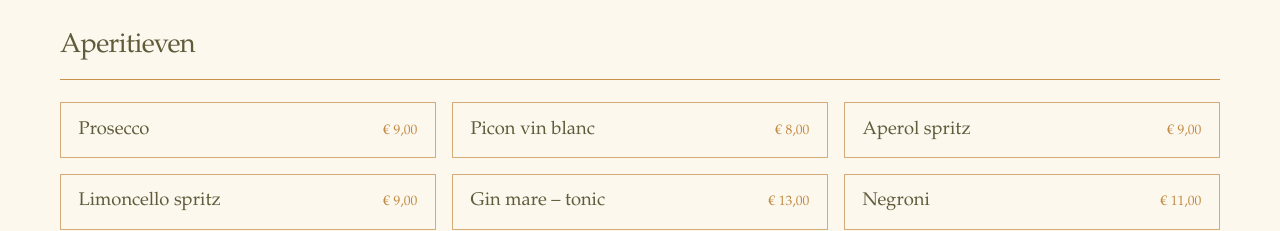
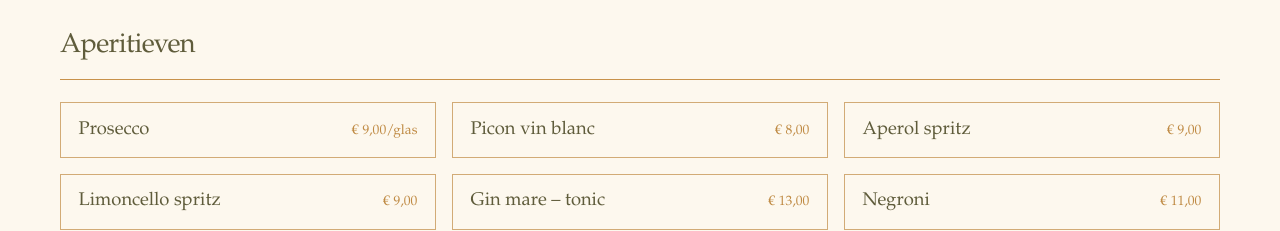
Before and after one commit to LyttleDevelopment/trattoria-la-nonna, a Next.js app: page /menu in a window 1280 px wide. Shown: the part 2920-3151 px from the top of the page. Built offline with nearby package versions, Linux system fonts and the light colour scheme.

Commit message:
update MenuExperience component and menu data to include priceUnit for menu items

```diff
--- a/components/MenuExperience.tsx
+++ b/components/MenuExperience.tsx
@@ -18,6 +18,7 @@ type ShortlistItem = {
     name: string;
     category: string;
     price: number;
+    priceUnit?: string;
     description?: string;
     takeawayRestricted?: boolean;
 };
@@ -39,6 +40,7 @@ const drinkItems: ShortlistItem[] = drinkSections.flatMap((section) =>
         name: item.name,
         category: section.name,
         price: item.price,
+        priceUnit: item.priceUnit,
     })),
 );
 
@@ -129,7 +131,7 @@ function MenuCard({
                 <div className="menu-prices">
                     <span className="menu-price-line">
                         {quantity > 0 && <small className="menu-selected-quantity" aria-hidden="true">{quantity}× gekozen</small>}
-                        <span>{formatEuro(item.price)}</span>
+                        <span>{formatEuro(item.price)}{item.priceUnit && `/${item.priceUnit}`}</span>
                     </span>
                     {item.takeawayRestricted &&
                       <small className="restricted-note">Niet af te
@@ -392,7 +394,8 @@ export default function MenuExperience() {
                                             id: item.id,
                                             name: item.name,
                                             category: section.name,
-                                            price: item.price
+                                            price: item.price,
+                                            priceUnit: item.priceUnit,
                                         }}
                                         quantity={shortlistEnabled ? quantities[item.id] ?? 0 : 0}
                                         onChangeQuantity={changeQuantity}
--- a/data/menu.ts
+++ b/data/menu.ts
@@ -272,7 +272,7 @@ export const drinkSections = [
   {
     name: "Aperitieven",
     items: [
-      { id: "prosecco", name: "Prosecco", price: 9 },
+      { id: "prosecco", name: "Prosecco", price: 9, priceUnit: "glas" },
       { id: "picon-vin-blanc", name: "Picon vin blanc", price: 8 },
       { id: "aperol-spritz", name: "Aperol spritz", price: 9 },
       { id: "limoncello-spritz", name: "Limoncello spritz", price: 9 },
```
